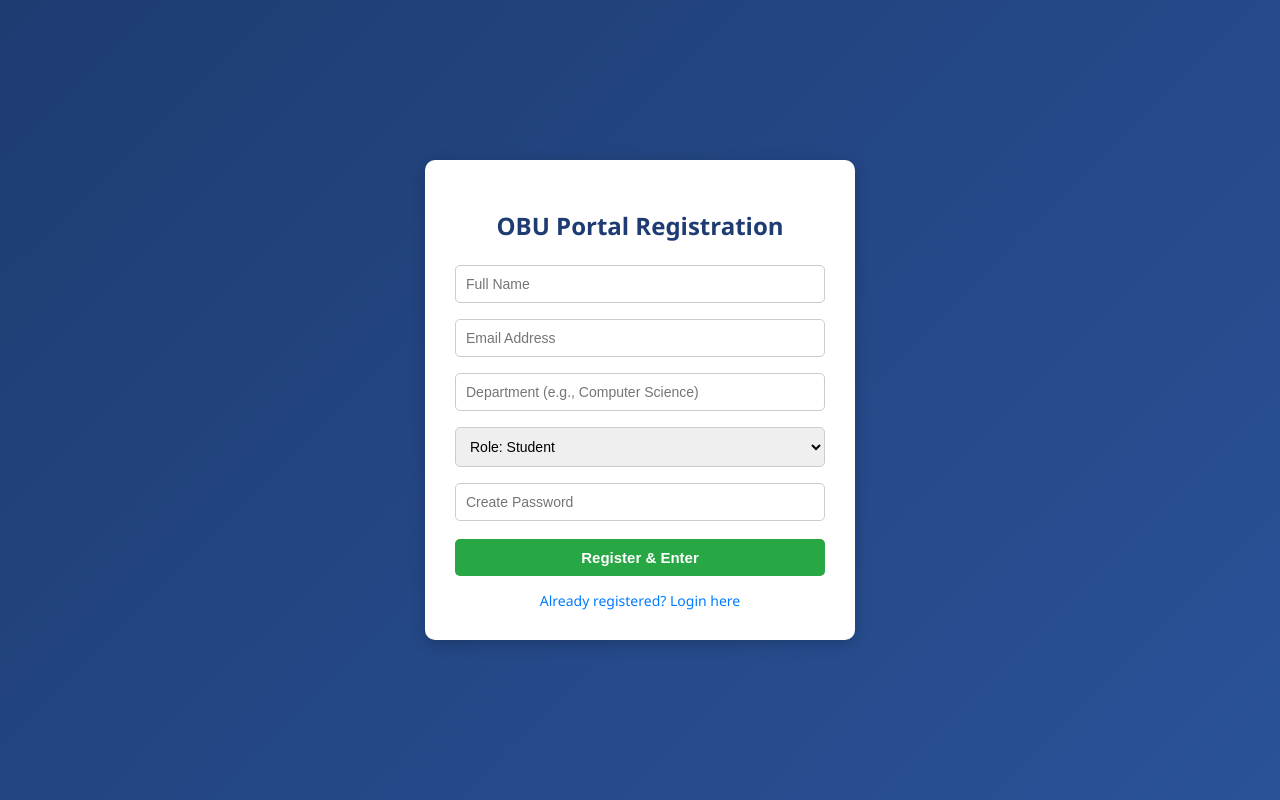
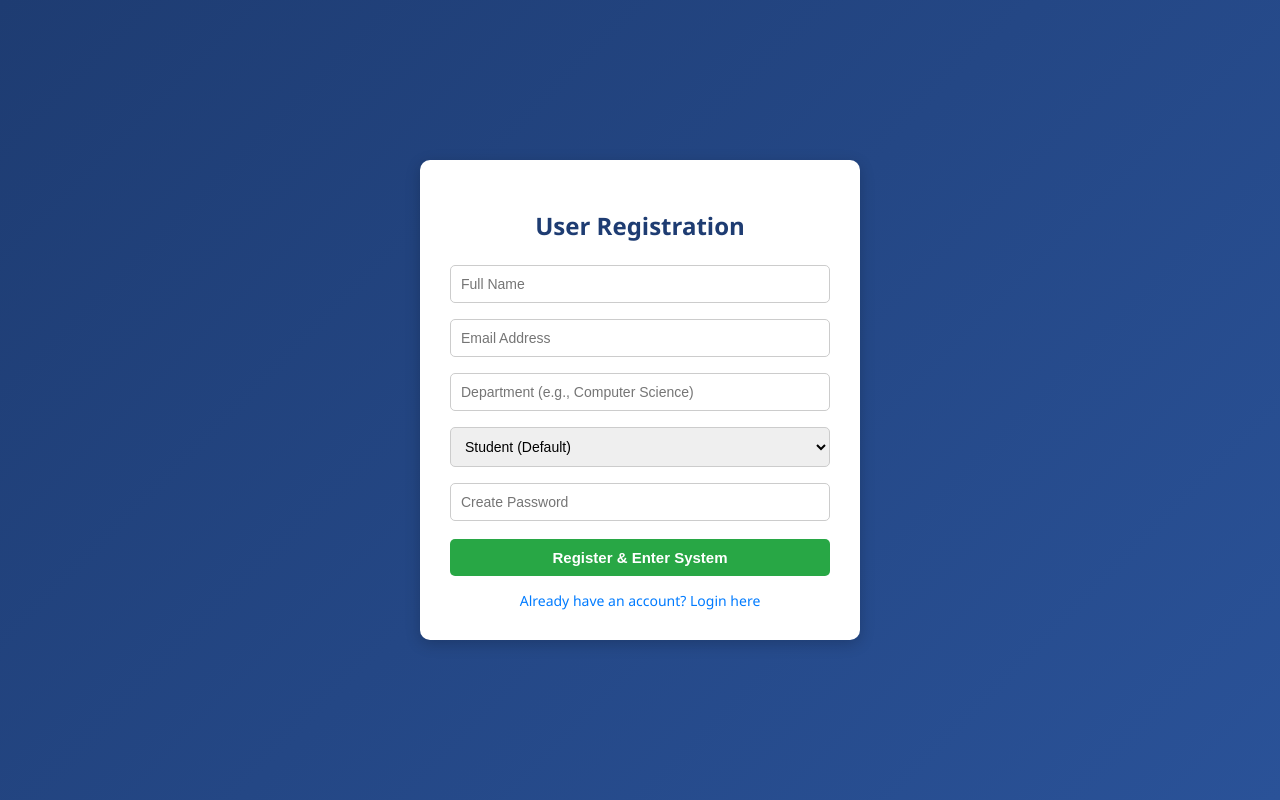
Before and after one commit to bdereje382-source/obu-learning-system, a Spring Boot app: page / in a window 1280 px wide. Run offline with Spring Boot 4, Linux system fonts and the light colour scheme.

Commit message:
Update index.html

```diff
--- a/src/main/resources/static/index.html
+++ b/src/main/resources/static/index.html
@@ -3,11 +3,11 @@
 <head>
     <meta charset="UTF-8">
     <meta name="viewport" content="width=device-width, initial-scale=1.0">
-    <title>OBU Learning System — Student, Instructor & Admin</title>
+    <title>OBU Online Teaching & Learning System</title>
     <style>
         body { font-family: 'Segoe UI', Tahoma, Geneva, Verdana, sans-serif; background: #f0f2f5; margin: 0; padding: 0; }
         .auth-wrapper { display: flex; justify-content: center; align-items: center; height: 100vh; background: linear-gradient(135deg, #1e3c72, #2a5298); }
-        .card { background: white; padding: 30px; border-radius: 10px; box-shadow: 0 4px 15px rgba(0,0,0,0.2); width: 370px; }
+        .card { background: white; padding: 30px; border-radius: 10px; box-shadow: 0 4px 15px rgba(0,0,0,0.2); width: 380px; }
         h2 { text-align: center; color: #1e3c72; margin-bottom: 15px; }
         input, select { width: 100%; padding: 10px; margin: 8px 0; border: 1px solid #ccc; border-radius: 5px; box-sizing: border-box; font-size: 14px; }
         button { width: 100%; padding: 10px; background: #28a745; color: white; border: none; border-radius: 5px; cursor: pointer; font-size: 15px; margin-top: 10px; font-weight: bold; }
@@ -17,21 +17,20 @@
 
         header { background: #1e3c72; color: white; padding: 15px 30px; display: flex; justify-content: space-between; align-items: center; }
         header h1 { margin: 0; font-size: 20px; }
-        .role-badge { background: #ffc107; color: #000; padding: 3px 10px; border-radius: 12px; font-size: 12px; font-weight: bold; margin-left: 10px; }
+        .role-badge { background: #ffc107; color: #000; padding: 4px 12px; border-radius: 12px; font-size: 12px; font-weight: bold; margin-left: 10px; }
         .logout-btn { background: #dc3545; width: auto; padding: 8px 15px; margin: 0; font-size: 14px; }
 
         .container { max-width: 1000px; margin: 25px auto; background: white; padding: 25px; border-radius: 8px; box-shadow: 0 2px 10px rgba(0,0,0,0.1); }
         .panel-box { background: #f8f9fa; border: 1px solid #dee2e6; padding: 20px; border-radius: 8px; margin-bottom: 25px; }
         .form-grid { display: grid; grid-template-columns: repeat(auto-fit, minmax(200px, 1fr)); gap: 10px; }
 
-        .course-card { border: 1px solid #ddd; padding: 15px; margin: 12px 0; border-radius: 6px; background: #fafafa; }
-        .btn-sm { width: auto; padding: 8px 14px; font-size: 14px; margin-right: 8px; display: inline-block; text-decoration: none; border-radius: 5px; color: white; background: #28a745; font-weight: bold; cursor: pointer; border: none; }
+        .btn-sm { width: auto; padding: 7px 12px; font-size: 13px; margin-right: 5px; display: inline-block; text-decoration: none; border-radius: 5px; color: white; background: #28a745; font-weight: bold; cursor: pointer; border: none; }
         .btn-sm:hover { background: #218838; }
         .btn-live { background: #e63946; }
         .btn-live:hover { background: #c1121f; }
         .btn-file { background: #007bff; }
         .btn-file:hover { background: #0056b3; }
-        .btn-del { background: #dc3545; padding: 5px 10px; font-size: 12px; width: auto; margin: 0; }
+        .btn-del { background: #dc3545; padding: 6px 12px; font-size: 12px; width: auto; margin: 0; }
 
         .video-box { margin-top: 20px; padding: 15px; background: #eef2f7; border-radius: 8px; border: 2px solid #1e3c72; }
         iframe { width: 100%; height: 420px; border-radius: 6px; border: none; margin-top: 10px; }
@@ -39,35 +38,32 @@
         table { width: 100%; border-collapse: collapse; margin-top: 15px; }
         th, td { border: 1px solid #ddd; padding: 10px; text-align: left; }
         th { background: #1e3c72; color: white; }
+        tr:nth-child(even) { background: #f9f9f9; }
     </style>
 </head>
 <body>
 
+<!-- 1. LOGIN & REGISTRATION -->
 <div id="authSection" class="auth-wrapper">
     <div class="card">
         <div id="registerBox">
-            <h2>OBU Portal Registration</h2>
+            <h2>User Registration</h2>
             <input type="text" id="regName" placeholder="Full Name" required>
             <input type="email" id="regEmail" placeholder="Email Address" required>
             <input type="text" id="regDept" placeholder="Department (e.g., Computer Science)" required>
             <select id="regRole">
-                <option value="Student">Role: Student</option>
-                <option value="Instructor">Role: Instructor</option>
-                <option value="Admin">Role: System Admin</option>
+                <option value="Student" selected>Student (Default)</option>
+                <option value="Instructor">Instructor</option>
+                <option value="Admin">Admin</option>
             </select>
             <input type="password" id="regPass" placeholder="Create Password" required>
-            <button type="button" onclick="registerUser()">Register & Enter</button>
-            <div class="toggle" onclick="toggleForm()">Already registered? Login here</div>
+            <button type="button" onclick="registerUser()">Register & Enter System</button>
+            <div class="toggle" onclick="toggleForm()">Already have an account? Login here</div>
         </div>
 
         <div id="loginBox" class="hidden">
-            <h2>OBU Portal Login</h2>
-            <input type="email" id="loginEmail" placeholder="Enter Email" required>
-            <select id="loginRole">
-                <option value="Student">Login as: Student</option>
-                <option value="Instructor">Login as: Instructor</option>
-                <option value="Admin">Login as: System Admin</option>
-            </select>
+            <h2>User Login</h2>
+            <input type="email" id="loginEmail" placeholder="Enter Registered Email" required>
             <input type="password" id="loginPass" placeholder="Password" required>
             <button type="button" onclick="loginUser()">Login</button>
             <div class="toggle" onclick="toggleForm()">New user? Register here</div>
@@ -75,10 +71,11 @@
     </div>
 </div>
 
+<!-- 2. MAIN PORTAL -->
 <div id="mainSection" class="hidden">
     <header>
         <div>
-            <h1 style="display:inline;">OBU Learning System</h1>
+            <h1 style="display:inline;">🎓 OBU Online Teaching & Learning System</h1>
             <span id="roleBadge" class="role-badge"></span>
         </div>
         <div>
@@ -88,68 +85,90 @@
     </header>
 
     <div class="container">
-        <div id="instructorPanel" class="panel-box hidden">
-            <h3 style="margin-top:0; color:#1e3c72;">👨‍🏫 Instructor Panel — Add Course, Upload Module File & Start Live</h3>
+
+        <!-- INSTRUCTOR ONLY PANEL: PUBLISH COURSE & MODULE -->
+        <div id="instructorSection" class="panel-box hidden">
+            <h3 style="margin-top:0; color:#1e3c72;">👨‍🏫 Instructor Dashboard — Add Course, Upload Module & Start Live</h3>
             <div class="form-grid">
-                <input type="text" id="courseTitle" placeholder="Course Title (e.g., Database Systems)">
-                <input type="text" id="courseSchedule" placeholder="Schedule (e.g., Mon & Wed 2:00 PM)">
+                <input type="text" id="courseCode" placeholder="Course Code (e.g., CS301)">
+                <input type="text" id="courseTitle" placeholder="Course Title (e.g., Software Engineering)">
                 <input type="text" id="courseVideo" placeholder="YouTube Video Link (Optional)">
             </div>
             <div style="margin-top:10px; background:white; padding:10px; border-radius:5px; border:1px dashed #1e3c72;">
-                <label style="font-size:13px; font-weight:bold; color:#1e3c72;">📄 Upload Course Module File (PDF, DOCX, PPT, Image — Max 3MB):</label>
+                <label style="font-size:13px; font-weight:bold; color:#1e3c72;">📄 Upload Course Module (PDF, DOCX, PPT, TXT — Max 3MB):</label>
                 <input type="file" id="courseFile" accept=".pdf,.doc,.docx,.ppt,.pptx,.txt,.png,.jpg,.jpeg" style="margin-top:5px;">
             </div>
-            <button type="button" class="btn-sm" style="margin-top:12px;" onclick="addCourse()">+ Publish Course & Upload Module</button>
+            <button type="button" class="btn-sm" style="margin-top:12px;" onclick="publishCourse()">+ Publish Course & Create Live Room</button>
         </div>
 
+        <!-- LIVE CLASS & VIDEO VIEWER -->
         <div id="mediaContainer" class="video-box hidden">
             <div style="display: flex; justify-content: space-between; align-items: center;">
                 <h3 id="mediaTitle" style="margin: 0; color: #1e3c72;"></h3>
-                <button type="button" class="logout-btn" onclick="closeMedia()">Close Viewer</button>
+                <button type="button" class="logout-btn" onclick="closeMedia()">Close</button>
             </div>
-            <p style="font-size: 13px; color: #555; margin: 5px 0;">* If on mobile for Live Class, click <b>"Continue in browser"</b> and allow Camera & Microphone.</p>
+            <p style="font-size: 13px; color: #555; margin: 5px 0;">* On mobile, click <b>"Continue in browser"</b> and allow Camera & Microphone.</p>
             <iframe id="mediaFrame" allow="camera; microphone; fullscreen; display-capture" allowfullscreen></iframe>
         </div>
 
-        <h2 style="text-align:left;">📚 Online Courses, Modules & Live Classrooms</h2>
-        <div id="coursesList"></div>
+        <!-- COURSES TABLE (VISIBLE TO ALL, LIVE START ONLY FOR INSTRUCTOR) -->
+        <div id="coursesSection">
+            <h2 style="text-align:left; margin-top:0;">📚 Courses, Modules & Live Classes</h2>
+            <table>
+                <thead>
+                    <tr>
+                        <th>Code</th>
+                        <th>Course Title</th>
+                        <th>Instructor</th>
+                        <th>Live Class</th>
+                        <th>Module & Video</th>
+                    </tr>
+                </thead>
+                <tbody id="coursesTableBody"></tbody>
+            </table>
+        </div>
 
-        <h2 style="text-align:left; margin-top: 30px;">👥 Registered Users (Students, Instructors & Admins)</h2>
+        <!-- ADMIN ONLY PANEL: MANAGE & REMOVE STUDENTS -->
+        <div id="adminSection" class="panel-box hidden" style="margin-top: 30px;">
+            <h2 style="text-align:left; margin-top:0;">🛡️ Admin Panel — Registered Users Management</h2>
+            <p style="font-size:13px; color:#555;">Only System Admin can view and remove registered students or users.</p>
             <table>
                 <thead>
                     <tr>
                         <th>#</th>
-                    <th>Full Name</th>
+                        <th>Name</th>
                         <th>Email</th>
                         <th>Department</th>
                         <th>Role</th>
-                    <th id="adminActionHeader" class="hidden">Admin Action</th>
+                        <th>Action</th>
                     </tr>
                 </thead>
                 <tbody id="usersTableBody"></tbody>
             </table>
+        </div>
+
     </div>
 </div>
 
 <script>
     const defaultCourses = [
         {
+            code: "SE301",
             title: "Introduction to Software Engineering",
             instructor: "Dr. Dereje",
-            schedule: "Monday & Wednesday (2:00 - 4:00)",
             video: "https://youtube.com",
-            room: "OBU-Software-Engineering",
-            fileName: "Software_Engineering_Module_1.txt",
-            fileData: "data:text/plain;charset=utf-8," + encodeURIComponent("OBU Software Engineering Module 1\n\n1. SDLC Phases\n2. Requirements Engineering\n3. System Design & Testing")
+            room: "OBU-SE301-Live",
+            fileName: "SE301_Module_1.txt",
+            fileData: "data:text/plain;charset=utf-8," + encodeURIComponent("OBU Software Engineering Module 1\n1. SDLC\n2. System Design")
         },
         {
+            code: "CS304",
             title: "Web Development & Cloud Computing",
             instructor: "Mr. Chala",
-            schedule: "Tuesday & Thursday (4:00 - 6:00)",
             video: "https://youtube.com",
-            room: "OBU-Web-Development",
-            fileName: "Web_Cloud_Module_1.txt",
-            fileData: "data:text/plain;charset=utf-8," + encodeURIComponent("OBU Web Development & Cloud Module 1\n\n1. HTML, CSS, JavaScript\n2. Spring Boot Backend\n3. Cloud Deployment on Render")
+            room: "OBU-CS304-Live",
+            fileName: "CS304_Module_1.txt",
+            fileData: "data:text/plain;charset=utf-8," + encodeURIComponent("OBU Web & Cloud Module 1\n1. HTML/CSS/JS\n2. Spring Boot & Cloud")
         }
     ];
 
@@ -159,21 +178,12 @@
     }
 
     function registerUser() {
-        const name = document.getElementById('regName').value;
-        const email = document.getElementById('regEmail').value;
-        const department = document.getElementById('regDept').value;
-        const role = document.getElementById('regRole').value;
+        const name = document.getElementById('regName').value.trim();
+        const email = document.getElementById('regEmail').value.trim().toLowerCase();
+        const department = document.getElementById('regDept').value.trim();
+        const role = document.getElementById('regRole').value; // Student, Instructor, or Admin
 
-        if (!name || !email || !department) { alert("Please fill in all fields!"); return; }
-
-        let users = JSON.parse(localStorage.getItem("obu_all_users") || "[]");
-        users.push({ name, email, department, role });
-        localStorage.setItem("obu_all_users", JSON.stringify(users));
-
-        const currentUser = { name, email, role };
-        localStorage.setItem("obu_active_user", JSON.stringify(currentUser));
-        enterSystem(currentUser);
+        if (!name || !email || !department) {
+            alert("Please fill in Name, Email, and Department!");
+            return;
         }
-
-    function loginUser() {
-        const email = document.getElementById('loginEmail').value;
```
Lines whose indentation alone changed are shown as unchanged.
